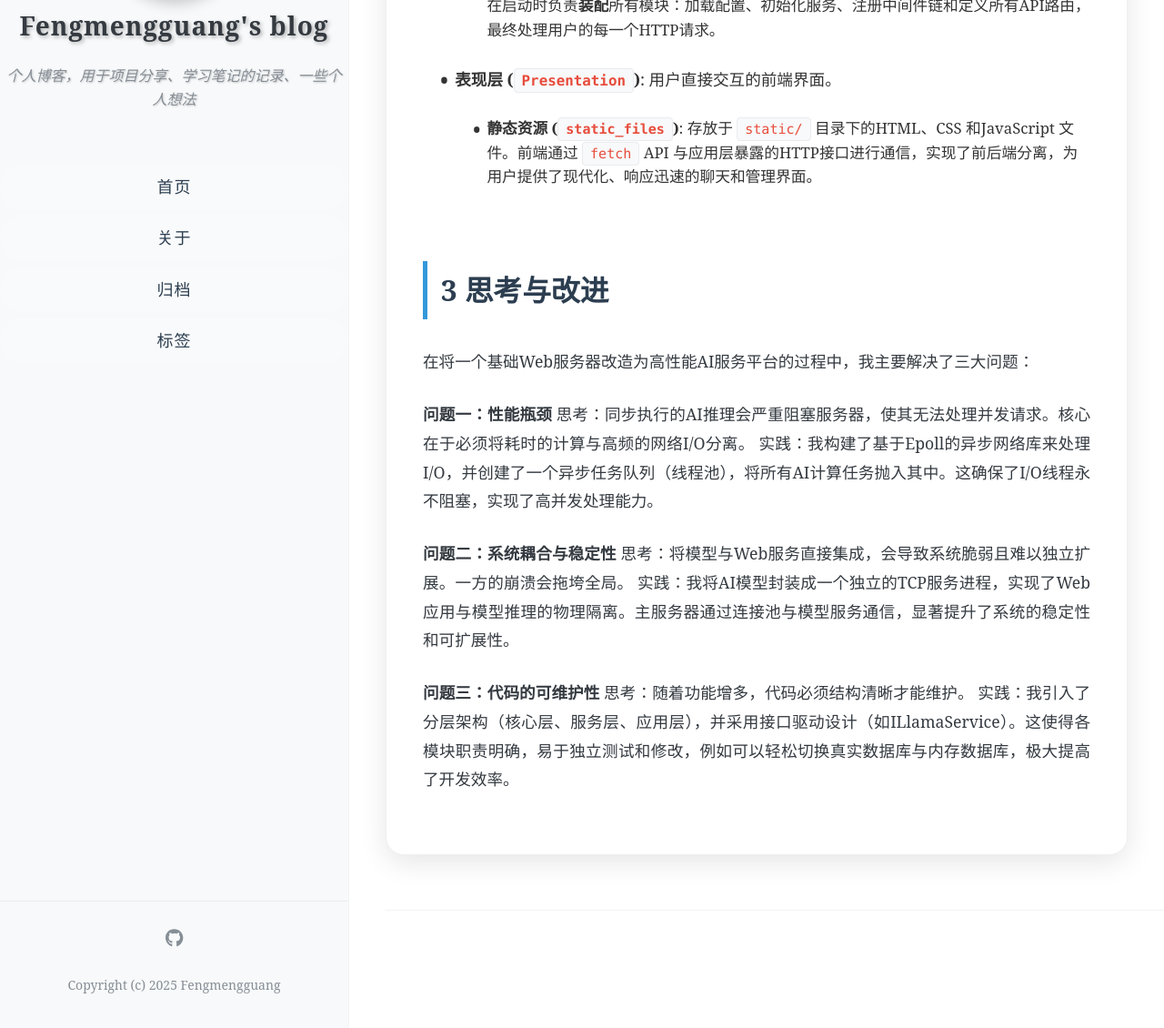
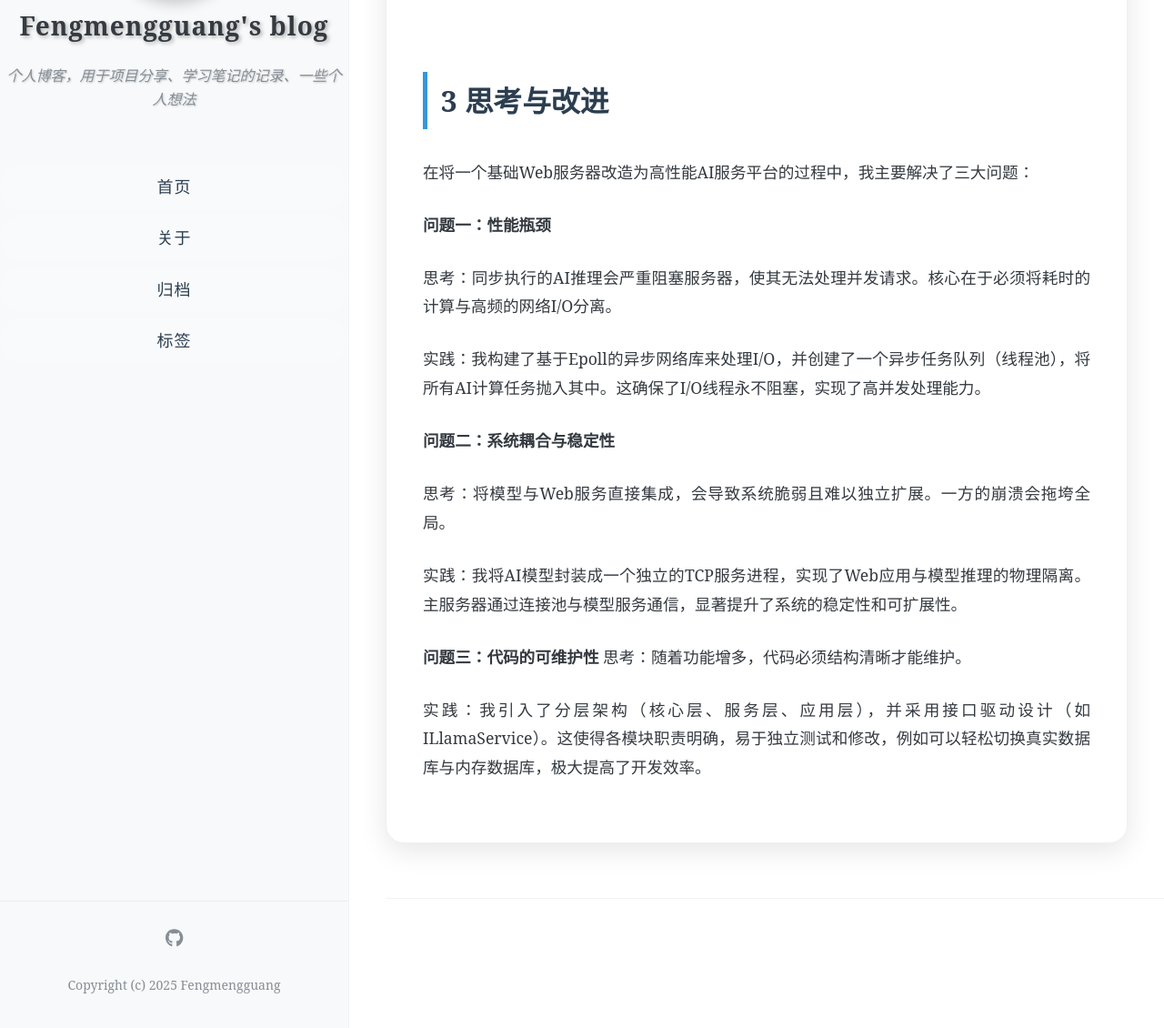
Before and after one commit to xiaoben765/xiaoben765.github.io, a Jekyll site: the page built from _posts/2025-08-02-project-preview.md, in a window 1280 px wide and 1400 px high, scrolled down 2843 px, cut to the strip 270-1400 px from the top of the window. Shown: the whole strip at 91% size. Built offline with Jekyll 4.4.1, drawn with Linux system fonts in a browser that asks for light colours; comment, search, counter and statistics services are not loaded; some of the changed lines change nothing that is shown; some of the changed text lies outside the part shown.

Commit message:
修改项目介绍

```diff
--- a/_posts/2025-08-02-project-preview.md
+++ b/_posts/2025-08-02-project-preview.md
@@ -29,58 +29,51 @@
         A[静态资源: HTML/CSS/JS]
     end
 
-    subgraph Presentation["表现层 (Presentation)"]
+    subgraph 表现层["表现层 (Presentation)"]
         B(Static Files)
     end
 
-    subgraph Application["应用层 (Application)"]
+    subgraph 应用层["应用层 (Application)"]
         C[HTTP Server - HttpServer, LlamaHttpApplication] --> D{API 路由}
         D --> E[用户认证]
         D --> F[聊天查询]
         D --> G[管理后台API]
     end
 
-    subgraph Services["服务层 (Services)"]
+    subgraph 服务层["服务层 (Services)"]
         H[LLaMA Service - ILlamaService, ModelInstancePool]
         I[Database Service - IDatabaseService, MySql/Memory impl.]
     end
 
-    subgraph Infrastructure["基础设施层 (Infrastructure)"]
+    subgraph 基础设施层["基础设施层 (Infrastructure)"]
         J[LLaMA TCP Server - 独立进程, 运行模型]
         K[Database Infrastructure - DBConnectionPool, DatabaseManager]
     end
 
-    subgraph Core["核心层 (Core)"]
+    subgraph 核心层["核心层 (Core)"]
         L[网络库 - net]
         M[日志 - logging]
         N[线程并发 - thread]
         O[基础工具 - base/utils]
     end
 
-    %% 流程连线
-    A -- "1. 加载前端页面" --> B
-    B -- "2. HTTP请求" --> C
+    A --> B
+    B --> C
+    C --> L
+    C --> M
+    C --> N
+    F --> H
+    E --> I
+    G --> I
+    H --> J
+    I --> K
+    Application -.-> Services
+    Services -.-> Infrastructure
+    Services -.-> Core
+    Infrastructure -.-> Core
+    Application -.-> Core
+    Presentation -.-> Application
 
-    C -- "使用" --> L
-    C -- "使用" --> M
-    C -- "使用" --> N
-
-    F -- "3. 调用LLaMA服务" --> H
-    E -- "3. 调用数据库服务" --> I
-    G -- "3. 调用数据库服务" --> I
-
-    H -- "4. TCP请求" --> J
-    I -- "4. SQL查询" --> K
-
-    %% 模块依赖关系 (虚线)
-    Application -- "依赖" --> Services
-    Services -- "依赖" --> Infrastructure
-    Services -- "依赖" --> Core
-    Infrastructure -- "依赖" --> Core
-    Application -- "依赖" --> Core
-    Presentation -- "被部署在" --> Application
-
-    %% 样式
     classDef user fill:#e0f2fe,stroke:#a5f3fc,stroke-width:2px;
     classDef presentation fill:#dcfce7,stroke:#86efac,stroke-width:2px;
     classDef app fill:#fef9c3,stroke:#fde047,stroke-width:2px;
@@ -118,13 +111,18 @@
 在将一个基础Web服务器改造为高性能AI服务平台的过程中，我主要解决了三大问题：
 
 **问题一：性能瓶颈**
+
 思考：同步执行的AI推理会严重阻塞服务器，使其无法处理并发请求。核心在于必须将耗时的计算与高频的网络I/O分离。
+
 实践：我构建了基于Epoll的异步网络库来处理I/O，并创建了一个异步任务队列（线程池），将所有AI计算任务抛入其中。这确保了I/O线程永不阻塞，实现了高并发处理能力。
 
 **问题二：系统耦合与稳定性**
+
 思考：将模型与Web服务直接集成，会导致系统脆弱且难以独立扩展。一方的崩溃会拖垮全局。
+
 实践：我将AI模型封装成一个独立的TCP服务进程，实现了Web应用与模型推理的物理隔离。主服务器通过连接池与模型服务通信，显著提升了系统的稳定性和可扩展性。
 
 **问题三：代码的可维护性**
 思考：随着功能增多，代码必须结构清晰才能维护。
+
 实践：我引入了分层架构（核心层、服务层、应用层），并采用接口驱动设计（如ILlamaService）。这使得各模块职责明确，易于独立测试和修改，例如可以轻松切换真实数据库与内存数据库，极大提高了开发效率。
```
